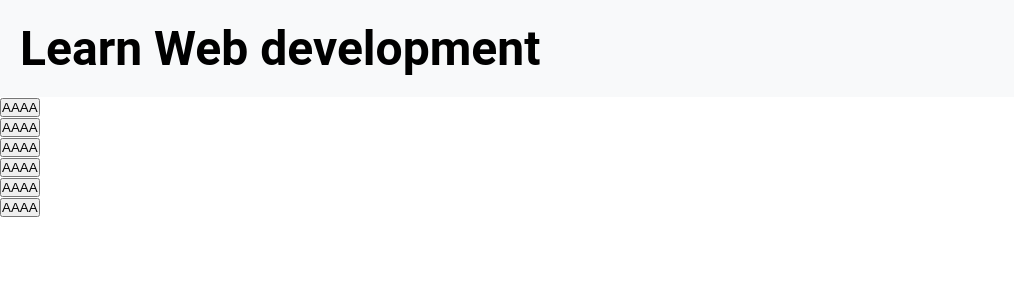
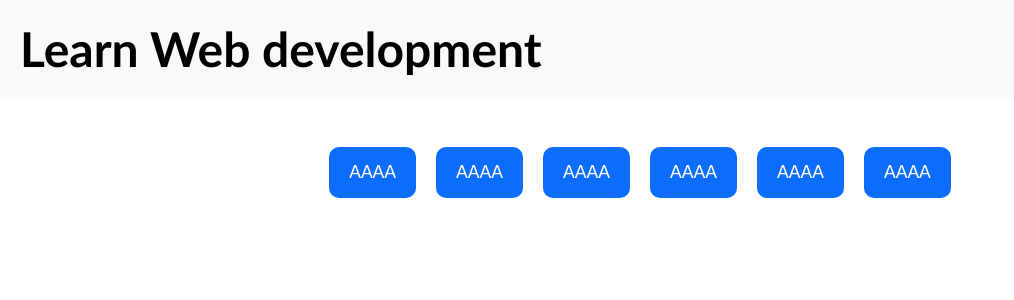
Before and after one commit to matteodragotto/react-use-state, a React (Vite) app: page / in a window 1280 px wide. Shown: the top 300 px of the page, without its empty margins (0-1014 px from the left). Built offline with nearby package versions, Linux system fonts and the light colour scheme.

Commit message:
[feat] basic css

```diff
--- a/src/index.css
+++ b/src/index.css
@@ -5,8 +5,7 @@
 }
 
 body {
-  font-family: 'Roboto', sans-serif;
-
+  font-family: 'Trebuchet MS', 'Lucida Sans Unicode', 'Lucida Grande', 'Lucida Sans', Arial, sans-serif
 }
 
 header {
@@ -15,3 +14,30 @@
   font-weight: bold;
   padding: 20px;
 }
+
+main {
+  padding: 40px;
+}
+
+ul {
+  list-style: none;
+  display: flex;
+  justify-content: center;
+
+  li {
+    margin: 10px;
+
+    button {
+      background-color: #0D6EFD;
+      color: white;
+      border: none;
+      padding: 15px 20px;
+      border-radius: 10px;
+      font-size: 1.1rem
+    }
+  }
+}
+
+.active {
+  background-color: #FFC107;
+}
```
